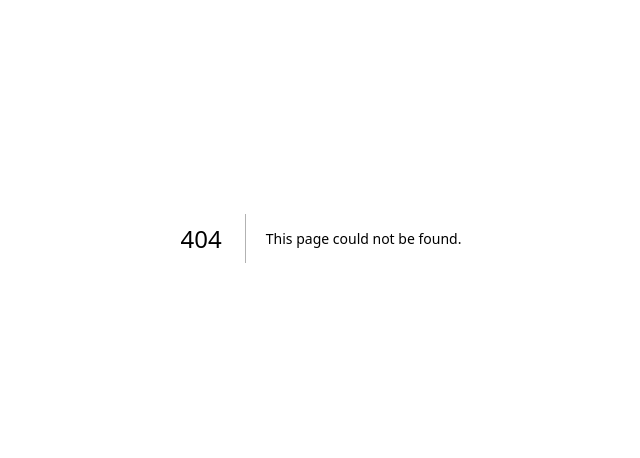
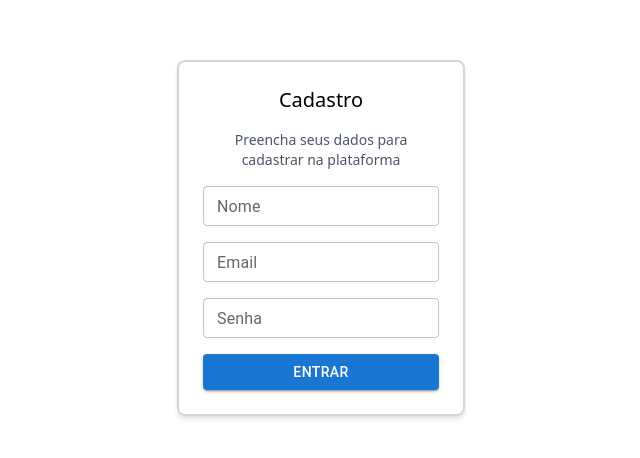
Before and after one commit to LeandroKornelius/SQL-Injection-Simulation, a Next.js app in the folder front-end/: page /sign-up in a window 1280 px wide. Before the commit this address had no page. Shown: the part 162-620 px from the top of the page, without its empty margins (319-959 px from the left). Built offline with nearby package versions, Linux system fonts and the light colour scheme.

Commit message:
:sparkles: feat: tela de login, sign-up, principal e exercises

```diff
--- /dev/null
+++ b/front-end/src/app/exercises/page.tsx
@@ -0,0 +1,48 @@
+"use client";
+
+import { Button, Paper, TextField, Typography } from "@mui/material";
+import { useRouter } from "next/navigation";
+
+export default function ExercisesPage() {
+  const router = useRouter();
+
+  const mockExercises = [
+    "Abdominal",
+    "Flexão de braço",
+    "Agachamento",
+    "Corrida estacionária",
+    "Prancha",
+  ];
+
+  return (
+    <div className="flex min-h-screen justify-center items-center">
+      <div className="grid justify-items-center w-80 p-6 border-2 border-gray-300 rounded-lg shadow-md space-y-4">
+        <span className="text-2xl font-semibold text-center">Exercícios</span>
+
+        <div className="w-full space-y-2">
+          <div>
+            <TextField
+              label="Buscar exercício"
+              variant="outlined"
+              fullWidth
+              size="small"
+            />
+          </div>
+          <div>
+            <Button variant="contained" color="primary" fullWidth>
+              Buscar
+            </Button>
+          </div>
+        </div>
+
+        <div className="w-full space-y-2 pt-2">
+          {mockExercises.map((exercise, index) => (
+            <Paper key={index} className="p-2" elevation={2}>
+              <Typography variant="body1">{exercise}</Typography>
+            </Paper>
+          ))}
+        </div>
+      </div>
+    </div>
+  );
+}
--- /dev/null
+++ b/front-end/src/app/login/page.tsx
@@ -0,0 +1,71 @@
+"use client";
+
+import { Button, TextField } from "@mui/material";
+import { Form, Formik } from "formik";
+
+const initialValues = { email: "", password: "" };
+
+export default function LoginPage() {
+  return (
+    <div className="flex min-h-screen justify-center items-center">
+      <div className="grid justify-items-center w-72 p-6 border-2 border-gray-300 rounded-lg shadow-md">
+        <span className="text-xl mb-4 text-center">Login</span>
+        <Formik
+          initialValues={initialValues}
+          // To Do
+          onSubmit={async (values) => {
+            alert(`Email: ${values.email}\nSenha: ${values.password}`);
+          }}
+        >
+          {(props) => (
+            <Form
+              onSubmit={props.handleSubmit}
+              className="flex flex-col space-y-4 w-full"
+            >
+              <div>
+                <span className="text-sm text-center text-gray-600 block">
+                  Preencha seus dados para acessar a plataforma
+                </span>
+              </div>
+              <div>
+                <TextField
+                  id="email"
+                  name="email"
+                  label="Email"
+                  variant="outlined"
+                  size="small"
+                  value={props.values.email}
+                  onChange={props.handleChange}
+                  fullWidth
+                />
+              </div>
+              <div>
+                <TextField
+                  id="password"
+                  name="password"
+                  label="Senha"
+                  type="password"
+                  variant="outlined"
+                  size="small"
+                  value={props.values.password}
+                  onChange={props.handleChange}
+                  fullWidth
+                />
+              </div>
+              <div>
+                <Button
+                  type="submit"
+                  variant="contained"
+                  color="primary"
+                  fullWidth
+                >
+                  Entrar
+                </Button>
+              </div>
+            </Form>
+          )}
+        </Formik>
+      </div>
+    </div>
+  );
+}
--- a/front-end/src/app/page.tsx
+++ b/front-end/src/app/page.tsx
@@ -1,70 +1,47 @@
 "use client";
 
-import { Button, TextField } from "@mui/material";
-import { Form, Formik } from "formik";
+import { Button } from "@mui/material";
+import { useRouter } from "next/navigation";
 
-const initialValues = { email: "", password: "" };
+export default function MainPage() {
+  const router = useRouter();
 
-export default function LoginPage() {
   return (
     <div className="flex min-h-screen justify-center items-center">
       <div className="grid justify-items-center w-72 p-6 border-2 border-gray-300 rounded-lg shadow-md">
-        <span className="text-xl mb-4 text-center">Login Simulado</span>
-        <Formik
-          initialValues={initialValues}
-          // To Do
-          onSubmit={async (values) => {
-            alert(`Email: ${values.email}\nSenha: ${values.password}`);
-          }}
+        <span className="text-xl mb-4 text-center">Fit App</span>
+        <div className="flex flex-col space-y-2 w-full">
+          <div>
+            <Button
+              variant="contained"
+              color="primary"
+              fullWidth
+              onClick={() => router.push("/sign-up")}
             >
-          {(props) => (
-            <Form
-              onSubmit={props.handleSubmit}
-              className="flex flex-col space-y-4 w-full"
-            >
-              <div>
-                <span className="text-sm text-center text-gray-600 block">
-                  Preencha seus dados para acessar a plataforma
-                </span>
-              </div>
-              <div>
-                <TextField
-                  id="email"
-                  name="email"
-                  label="Email"
-                  variant="outlined"
-                  size="small"
-                  value={props.values.email}
-                  onChange={props.handleChange}
-                  fullWidth
-                />
-              </div>
-              <div>
-                <TextField
-                  id="password"
-                  name="password"
-                  label="Senha"
-                  type="password"
-                  variant="outlined"
-                  size="small"
-                  value={props.values.password}
-                  onChange={props.handleChange}
-                  fullWidth
-                />
+              Cadastrar
+            </Button>
           </div>
           <div>
             <Button
-                  type="submit"
               variant="contained"
               color="primary"
               fullWidth
+              onClick={() => router.push("/login")}
             >
-                  Entrar
+              Login
             </Button>
           </div>
-            </Form>
-          )}
-        </Formik>
+          <div>
+            <Button
+              variant="contained"
+              color="primary"
+              fullWidth
+              onClick={() => router.push("/exercises")}
+            >
+              Exercícios
+            </Button>
+          </div>
+        </div>
       </div>
     </div>
   );
--- /dev/null
+++ b/front-end/src/app/sign-up/page.tsx
@@ -0,0 +1,83 @@
+"use client";
+
+import { Button, TextField } from "@mui/material";
+import { Form, Formik } from "formik";
+
+const initialValues = { name: "", email: "", password: "" };
+
+export default function SignUpPage() {
+  return (
+    <div className="flex min-h-screen justify-center items-center">
+      <div className="grid justify-items-center w-72 p-6 border-2 border-gray-300 rounded-lg shadow-md">
+        <span className="text-xl mb-4 text-center">Cadastro</span>
+        <Formik
+          initialValues={initialValues}
+          // To Do
+          onSubmit={async (values) => {
+            alert(`Email: ${values.email}\nSenha: ${values.password}`);
+          }}
+        >
+          {(props) => (
+            <Form
+              onSubmit={props.handleSubmit}
+              className="flex flex-col space-y-4 w-full"
+            >
+              <div>
+                <span className="text-sm text-center text-gray-600 block">
+                  Preencha seus dados para cadastrar na plataforma
+                </span>
+              </div>
+              <div>
+                <TextField
+                  id="name"
+                  name="name"
+                  label="Nome"
+                  variant="outlined"
+                  size="small"
+                  value={props.values.name}
+                  onChange={props.handleChange}
+                  fullWidth
+                />
+              </div>
+              <div>
+                <TextField
+                  id="email"
+                  name="email"
+                  label="Email"
+                  variant="outlined"
+                  size="small"
+                  value={props.values.email}
+                  onChange={props.handleChange}
+                  fullWidth
+                />
+              </div>
+              <div>
+                <TextField
+                  id="password"
+                  name="password"
+                  label="Senha"
+                  type="password"
+                  variant="outlined"
+                  size="small"
+                  value={props.values.password}
+                  onChange={props.handleChange}
+                  fullWidth
+                />
+              </div>
+              <div>
+                <Button
+                  type="submit"
+                  variant="contained"
+                  color="primary"
+                  fullWidth
+                >
+                  Entrar
+                </Button>
+              </div>
+            </Form>
+          )}
+        </Formik>
+      </div>
+    </div>
+  );
+}
```
Lines whose indentation alone changed are shown as unchanged.
